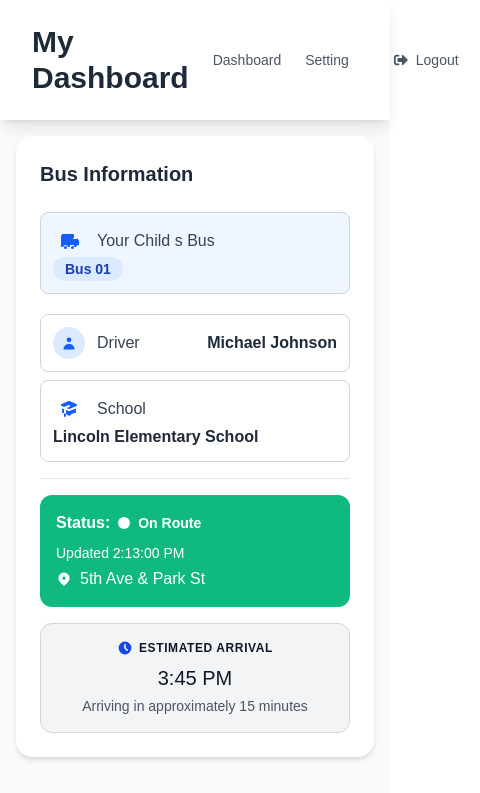
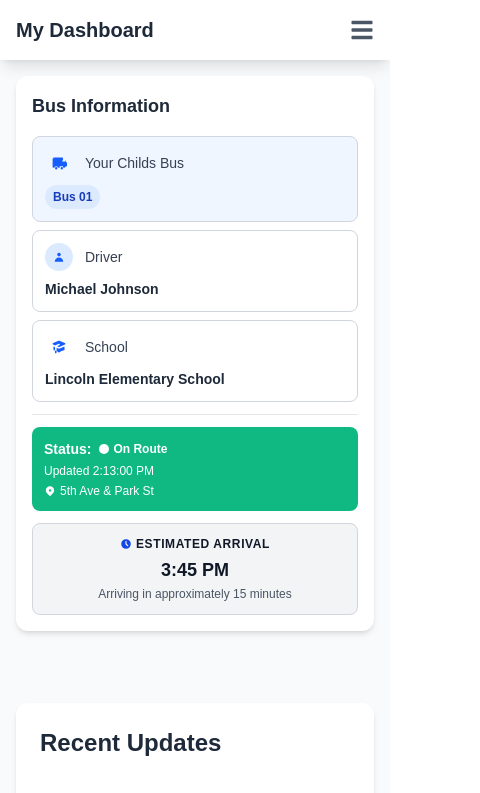
Before and after one commit to SheCanCODE-Capstone-Projects/School_bus_tracker_fe, a Next.js app: page /parent/dashboard in a window 390 px wide. Shown: the top 793 px of the page, 480 px wide, since content can reach past the window. Built offline with nearby package versions, Linux system fonts and the light colour scheme.

Commit message:
responsiveness

```diff
--- a/app/parent/dashboard/page.tsx
+++ b/app/parent/dashboard/page.tsx
@@ -27,7 +27,7 @@ export default function ParentDashboard() {
         </div>
 
         {/* Recent Updates Section */}
-         <RecentUpdates />
+         <RecentUpdates/>
       </main>
       <Footer />
     </div>
--- a/components/BusInformationCard.tsx
+++ b/components/BusInformationCard.tsx
@@ -2,95 +2,99 @@
 
 const BusInformationCard = () => {
   return (
-    <div className="bg-white rounded-2xl shadow-md p-6 mb-6">
-      <h2 className="text-xl font-bold text-gray-800 mb-6">Bus Information</h2>
+    <div className="bg-white rounded-xl md:rounded-2xl shadow-md p-4 md:p-6 mb-4 md:mb-6">
+      <h2 className="text-lg md:text-xl font-bold text-gray-800 mb-4 md:mb-6">Bus Information</h2>
 
-      <div className="space-y-5">
+      <div className="space-y-4 md:space-y-5">
         {/* Your Child's Bus Section */}
-        <div>
         <div className="bg-blue-50 border border-gray-300 rounded-lg p-3 mb-2">
-  <div className="">
-    <div className="flex items-center">
-      <div className="mr-3 w-8 h-8 flex items-center justify-center">
-        <svg className="w-5 h-5 text-blue-600" fill="currentColor" viewBox="0 0 20 20">
+          <div className="flex flex-col sm:flex-row sm:items-center sm:justify-between">
+            <div className="flex items-center mb-2 sm:mb-0">
+              <div className="mr-3 w-7 h-7 md:w-8 md:h-8 flex items-center justify-center">
+                <svg className="w-4 h-4 md:w-5 md:h-5 text-blue-600" fill="currentColor" viewBox="0 0 20 20">
                   <path d="M8 16.5a1.5 1.5 0 11-3 0 1.5 1.5 0 013 0zM15 16.5a1.5 1.5 0 11-3 0 1.5 1.5 0 013 0z" />
                   <path d="M3 4a1 1 0 00-1 1v10a1 1 0 001 1h1.05a2.5 2.5 0 014.9 0H10a1 1 0 001-1v-1h4v1a1 1 0 001 1h1.05a2.5 2.5 0 014.9 0H20a1 1 0 001-1v-4a1 1 0 00-.293-.707l-2-2A1 1 0 0018 7h-3V4a1 1 0 00-1-1H3zm11 3h3.586l1 1H14V7zm-6 5a1.5 1.5 0 100-3 1.5 1.5 0 000 3zm7 0a1.5 1.5 0 100-3 1.5 1.5 0 000 3z" />
                 </svg>
               </div>
-      <span className="text-gray-700">Your Child s Bus</span>
+              <span className="text-gray-700 text-sm md:text-base">Your Childs Bus</span>
             </div>
-    <span className="bg-blue-100 text-blue-800 text-sm font-bold py-1 px-3 rounded-full">Bus 01</span>
-  </div>
+            <span className="bg-blue-100 text-blue-800 text-xs md:text-sm font-bold py-1 px-2 md:py-1 md:px-3 rounded-full self-start sm:self-auto">
+              Bus 01
+            </span>
           </div>
         </div>
 
         {/* Driver Section */}
         <div className="border border-gray-300 rounded-lg p-3 mb-2">
-  <div className="flex items-center justify-between">
-    <div className="flex items-center">
-      <div className="mr-3 w-8 h-8 flex items-center justify-center bg-blue-100 rounded-full">
-        <svg className="w-4 h-4 text-blue-600" fill="currentColor" viewBox="0 0 20 20">
+          <div className="flex flex-col sm:flex-row sm:items-center sm:justify-between">
+            <div className="flex items-center mb-2 sm:mb-0">
+              <div className="mr-3 w-7 h-7 md:w-8 md:h-8 flex items-center justify-center bg-blue-100 rounded-full">
+                <svg className="w-3 h-3 md:w-4 md:h-4 text-blue-600" fill="currentColor" viewBox="0 0 20 20">
                   <path fillRule="evenodd" d="M10 9a3 3 0 100-6 3 3 0 000 6zm-7 9a7 7 0 1114 0H3z" clipRule="evenodd" />
                 </svg>
               </div>
-      <span className="text-gray-700">Driver</span>
+              <span className="text-gray-700 text-sm md:text-base">Driver</span>
             </div>
-    <span className="font-semibold text-gray-800">Michael Johnson</span>
+            <span className="font-semibold text-gray-800 text-sm md:text-base break-words sm:text-right">
+              Michael Johnson
+            </span>
           </div>
         </div>
 
         {/* School Section */}
         <div className="border border-gray-300 rounded-lg p-3 mb-2">
-          <div className="">
-            <div className="flex items-center">
-              <div className="mr-3 w-8 h-8 flex items-center justify-center">
-                <svg className="w-5 h-5 text-blue-600" fill="currentColor" viewBox="0 0 20 20">
+          <div className="flex flex-col sm:flex-row sm:items-center sm:justify-between">
+            <div className="flex items-center mb-2 sm:mb-0">
+              <div className="mr-3 w-7 h-7 md:w-8 md:h-8 flex items-center justify-center">
+                <svg className="w-4 h-4 md:w-5 md:h-5 text-blue-600" fill="currentColor" viewBox="0 0 20 20">
                   <path d="M10.394 2.08a1 1 0 00-.788 0l-7 3a1 1 0 000 1.84L5.25 8.051a.999.999 0 01.356-.257l4-1.714a1 1 0 11.788 1.838l-2.727 1.17 1.94.831a1 1 0 00.787 0l7-3a1 1 0 000-1.838l-7-3zM3.31 9.397L5 10.12v4.102a8.969 8.969 0 00-1.05-.174 1 1 0 01-.89-.89 11.115 11.115 0 01.25-3.762zM9.3 16.573A9.026 9.026 0 007 14.935v-3.957l1.818.78a3 3 0 002.364 0l5.508-2.361a11.026 11.026 0 01.25 3.762 1 1 0 01-.89.89 8.968 8.968 0 00-5.35 2.524 1 1 0 01-1.4 0zM6 18a1 1 0 001-1v-2.065a8.935 8.935 0 00-2-.712V17a1 1 0 001 1z" />
                 </svg>
               </div>
-              <span className="text-gray-700">School</span>
+              <span className="text-gray-700 text-sm md:text-base">School</span>
             </div>
-            <span className="font-semibold text-gray-800">Lincoln Elementary School</span>
+            <span className="font-semibold text-gray-800 text-sm md:text-base break-words sm:text-right">
+              Lincoln Elementary School
+            </span>
           </div>
         </div>
 
-        <hr className="my-4 border-gray-200" />
+        <hr className="my-3 md:my-4 border-gray-200" />
 
         {/* Status Section - Green background area */}
-        <div className="bg-[#10B981] rounded-xl p-4 mb-4">
+        <div className="bg-[#10B981] rounded-lg md:rounded-xl p-3 md:p-4 mb-3 md:mb-4">
           {/* Status row */}
-          <div className="flex items-center mb-2">
-            <span className="text-white font-bold mr-2">Status:</span>
+          <div className="flex items-center mb-1 md:mb-2">
+            <span className="text-white font-bold mr-2 text-sm md:text-base">Status:</span>
             <div className="inline-flex items-center">
-              <span className="w-3 h-3 bg-white rounded-full mr-2"></span>
-              <span className="text-white font-bold text-sm">On Route</span>
+              <span className="w-2.5 h-2.5 md:w-3 md:h-3 bg-white rounded-full mr-1 md:mr-2"></span>
+              <span className="text-white font-bold text-xs md:text-sm">On Route</span>
             </div>
           </div>
 
           {/* Updated Time */}
-          <div className="text-white text-sm font-medium mb-1 ">
+          <div className="text-white text-xs md:text-sm font-medium mb-1">
             Updated 2:13:00 PM
           </div>
 
           {/* Location */}
           <div className="flex items-center text-white">
-            <svg className="w-4 h-4 mr-2 flex-shrink-0" fill="currentColor" viewBox="0 0 20 20">
+            <svg className="w-3 h-3 md:w-4 md:h-4 mr-1 md:mr-2 flex-shrink-0" fill="currentColor" viewBox="0 0 20 20">
               <path fillRule="evenodd" d="M5.05 4.05a7 7 0 119.9 9.9L10 18.9l-4.95-4.95a7 7 0 010-9.9zM10 11a2 2 0 100-4 2 2 0 000 4z" clipRule="evenodd" />
             </svg>
-            <span className="font-medium">5th Ave & Park St</span>
+            <span className="font-medium text-xs md:text-sm">5th Ave & Park St</span>
           </div>
         </div>
 
         {/* Estimated Arrival Card */}
-       <div className="bg-gray-100 border border-gray-300 rounded-xl p-4 text-center">
-  <div className="flex items-center justify-center text-blue-700 mb-2">
-    <svg className="w-4 h-4 mr-1.5" fill="currentColor" viewBox="0 0 20 20">
+        <div className="bg-gray-100 border border-gray-300 rounded-lg md:rounded-xl p-3 md:p-4 text-center">
+          <div className="flex items-center justify-center text-blue-700 mb-1 md:mb-2">
+            <svg className="w-3 h-3 md:w-4 md:h-4 mr-1 md:mr-1.5" fill="currentColor" viewBox="0 0 20 20">
               <path fillRule="evenodd" d="M10 18a8 8 0 100-16 8 8 0 000 16zm1-12a1 1 0 10-2 0v4a1 1 0 00.293.707l2.828 2.829a1 1 0 101.415-1.415L11 9.586V6z" clipRule="evenodd" />
             </svg>
             <span className="text-xs font-bold uppercase tracking-wider text-gray-900">ESTIMATED ARRIVAL</span>
           </div>
-  <div className="text-xl  text-gray-900 mb-1">3:45 PM</div>
-  <div className="text-gray-600 text-sm">Arriving in approximately 15 minutes</div>
+          <div className="text-lg md:text-xl lg:text-2xl font-bold text-gray-900 mb-0.5 md:mb-1">3:45 PM</div>
+          <div className="text-gray-600 text-xs md:text-sm">Arriving in approximately 15 minutes</div>
         </div>
       </div>
     </div>
--- a/components/Footer.tsx
+++ b/components/Footer.tsx
@@ -2,7 +2,7 @@
 function Footer() {
   return (
     <div className='font-sans text-gray-600 bg-white flex items-center justify-around gap-6 py-3 px-4 shadow-lg leading-relaxed'>
-        <p>School Bus Tracker © 2024<br></br>
+        <p>School Bus Tracker © 2025<br></br>
         Keeping your children safe, one ride at a time
         </p>
     </div>
--- a/components/RecentUpdates.tsx
+++ b/components/RecentUpdates.tsx
@@ -14,7 +14,7 @@ const RecentUpdates = () => {
 
   return (
     <div className="bg-white rounded-xl shadow-md p-6 mt-8">
-      <h2 className="text-2xl font-bold text-gray-800 mb-6 pb-3 border-b">Recent Updates</h2>
+      <h2 className="text-2xl font-bold text-gray-800 mb-6 pb-3 ">Recent Updates</h2>
 
       <div className="space-y-6">
         {updates.map((update, index) => (
--- a/components/navigation/ParentNavbar.tsx
+++ b/components/navigation/ParentNavbar.tsx
@@ -1,23 +1,84 @@
 'use client';
 
 import Link from 'next/link'
-import React from 'react'
-import { FaSignOutAlt } from 'react-icons/fa'
+import React, { useState } from 'react'
+import { FaSignOutAlt, FaBars, FaTimes } from 'react-icons/fa'
+
 function ParentNavbar() {
+  const [isMenuOpen, setIsMenuOpen] = useState(false)
+
   return (
-    <div>
-        <nav className='text-sans bg-white flex items-center justify-around gap-6 py-6 px-8 shadow-lg'>
-        <h1 className=' text-3xl font-bold text-gray-800'>My Dashboard</h1>
-        <div className='flex items-center font-medium text-sm gap-6'>
-        <Link href='Dashboard'className='text-gray-600 hover:text-black'>Dashboard</Link>
-        <Link href='/Setting' className='text-gray-600 hover:text-black'>Setting</Link>
-        <Link href='/Logout'  className='flex items-center gap-2  text-gray-600  hover:text-red-500  border border-transparent transition-all duration-300 hover:bg-red-100 rounded-lg py-2 px-5'>
-        <FaSignOutAlt/>
-        Logout
-        </Link>
+    <div className="w-full">
+      <nav className='bg-white flex items-center justify-between py-4 px-4 md:px-6 lg:px-8 shadow-lg'>
+        {/* Logo/Brand */}
+        <h1 className='text-xl md:text-2xl lg:text-3xl font-bold text-gray-800'>
+          My Dashboard
+        </h1>
+
+        {/* Desktop Navigation */}
+        <div className='hidden md:flex items-center font-medium text-sm lg:text-base gap-4 lg:gap-6'>
+          <Link
+            href='/Dashboard'
+            className='text-gray-600 hover:text-black transition-colors duration-200'
+          >
+            Dashboard
+          </Link>
+          <Link
+            href='/Setting'
+            className='text-gray-600 hover:text-black transition-colors duration-200'
+          >
+            Setting
+          </Link>
+          <Link
+            href='/Logout'
+            className='flex items-center gap-2 text-gray-600 hover:text-red-500 border border-transparent transition-all duration-300 hover:bg-red-100 rounded-lg py-2 px-4 lg:px-5'
+          >
+            <FaSignOutAlt className="text-sm" />
+            <span className="hidden lg:inline">Logout</span>
+          </Link>
         </div>
-        </nav>
+
+        {/* Mobile Menu Button */}
+        <button
+          className='md:hidden text-gray-600 hover:text-black focus:outline-none'
+          onClick={() => setIsMenuOpen(!isMenuOpen)}
+          aria-label="Toggle menu"
+        >
+          {isMenuOpen ? <FaTimes size={24} /> : <FaBars size={24} />}
+        </button>
+
+        {/* Mobile Navigation Menu */}
+        {isMenuOpen && (
+          <div className='absolute top-full left-0 right-0 bg-white shadow-lg md:hidden z-50'>
+            <div className='flex flex-col px-4 py-6 space-y-4'>
+              <Link
+                href='/Dashboard'
+                className='text-gray-600 hover:text-black py-3 px-4 hover:bg-gray-50 rounded-lg transition-colors duration-200'
+                onClick={() => setIsMenuOpen(false)}
+              >
+                Dashboard
+              </Link>
+              <Link
+                href='/Setting'
+                className='text-gray-600 hover:text-black py-3 px-4 hover:bg-gray-50 rounded-lg transition-colors duration-200'
+                onClick={() => setIsMenuOpen(false)}
+              >
+                Setting
+              </Link>
+              <Link
+                href='/Logout'
+                className='flex items-center justify-between text-gray-600 hover:text-red-500 py-3 px-4 hover:bg-red-50 rounded-lg transition-all duration-200'
+                onClick={() => setIsMenuOpen(false)}
+              >
+                <span>Logout</span>
+                <FaSignOutAlt />
+              </Link>
+            </div>
+          </div>
+        )}
+      </nav>
     </div>
   )
 }
+
 export default ParentNavbar
```
Lines whose indentation alone changed are shown as unchanged.
